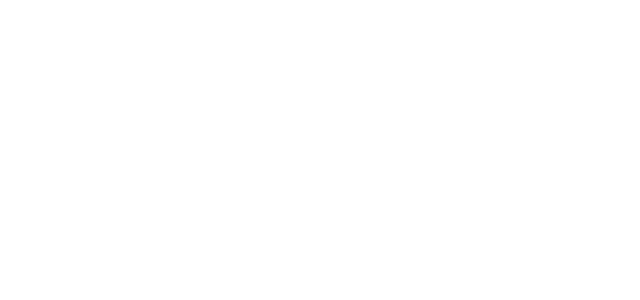
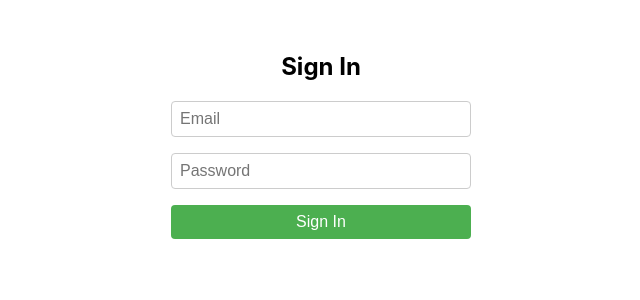
Before and after one commit to cassiesong1225/supermarket, a React (Create React App) app in the folder smart-supermarket/: page /signin in a window 1280 px wide. Before the commit this address had no page. Shown: the top 300 px of the page, without its empty margins (319-959 px from the left). Built offline with nearby package versions, Linux system fonts and the light colour scheme.

Commit message:
modify registerpage to show signin and register page

```diff
--- a/smart-supermarket/src/App.js
+++ b/smart-supermarket/src/App.js
@@ -1,14 +1,15 @@
 import React from 'react';
 import { BrowserRouter as Router, Route, Routes } from 'react-router-dom';
 import HomePage from './Screens/HomePage';
-import RegisterPage from './Screens/RegisterPage';
+import AuthPage from './Screens/AuthPage';
 
 function App() {
   return (
     <Router>
       <Routes>
         <Route path="/" element={<HomePage />} />
-        <Route path="/register" element={<RegisterPage />} />
+        <Route path="/register" element={<AuthPage />} />
+        <Route path="/signin" element={<AuthPage />} />
       </Routes>
     </Router>
   );
--- /dev/null
+++ b/smart-supermarket/src/Screens/AuthPage.js
@@ -0,0 +1,23 @@
+import React from 'react';
+import { useLocation } from 'react-router-dom';
+import '../Styles/AuthPage.css';  // 重命名CSS文件以反映它现在用于两种用途
+
+function AuthPage() {
+  const location = useLocation();
+  const isRegister = location.pathname === '/register';
+
+  return (
+    <div className="AuthPage">
+      <h2>{isRegister ? 'Register' : 'Sign In'}</h2>
+      <form className="auth-form">
+        {isRegister && <input type="text" placeholder="Username" required />}
+        <input type="email" placeholder="Email" required />
+        <input type="password" placeholder="Password" required />
+        {isRegister && <input type="password" placeholder="Confirm Password" required />}
+        <button type="submit">{isRegister ? 'Register' : 'Sign In'}</button>
+      </form>
+    </div>
+  );
+}
+
+export default AuthPage;
--- a/smart-supermarket/src/Screens/HomePage.js
+++ b/smart-supermarket/src/Screens/HomePage.js
@@ -9,7 +9,7 @@
         <nav>
           <div className="nav-links">
             <button className="nav-link">Home</button>
-            <button className="nav-link">Signin</button>
+            <Link to="/signin" className="nav-link">Signin</Link>
           </div>
         </nav>
       </header>
--- a/smart-supermarket/src/Screens/RegisterPage.js
+++ /dev/null
@@ -1,19 +0,0 @@
-import React from 'react';
-import '../Styles/RegisterPage.css';
-
-function RegisterPage() {
-  return (
-    <div className="RegisterPage">
-      <h2>Register</h2>
-      <form className="register-form">
-        <input type="text" placeholder="Username" required />
-        <input type="email" placeholder="Email" required />
-        <input type="password" placeholder="Password" required />
-        <input type="password" placeholder="Confirm Password" required />
-        <button type="submit">Register</button>
-      </form>
-    </div>
-  );
-}
-
-export default RegisterPage;
--- a/smart-supermarket/src/Styles/RegisterPage.css
+++ b/smart-supermarket/src/Styles/AuthPage.css
@@ -1,25 +1,25 @@
-.RegisterPage {
+.AuthPage {
     display: flex;
     flex-direction: column;
     align-items: center;
     padding: 2rem;
 }
 
-.register-form {
+.auth-form {
     display: flex;
     flex-direction: column;
     width: 300px;
     gap: 1rem;
 }
 
-.register-form input {
+.auth-form input {
     padding: 0.5rem;
     font-size: 1rem;
     border: 1px solid #ccc;
     border-radius: 4px;
 }
 
-.register-form button {
+.auth-form button {
     padding: 0.5rem;
     font-size: 1rem;
     background-color: #4CAF50;
@@ -29,6 +29,6 @@
     cursor: pointer;
 }
 
-.register-form button:hover {
+.auth-form button:hover {
     background-color: #45a049;
 }
```
